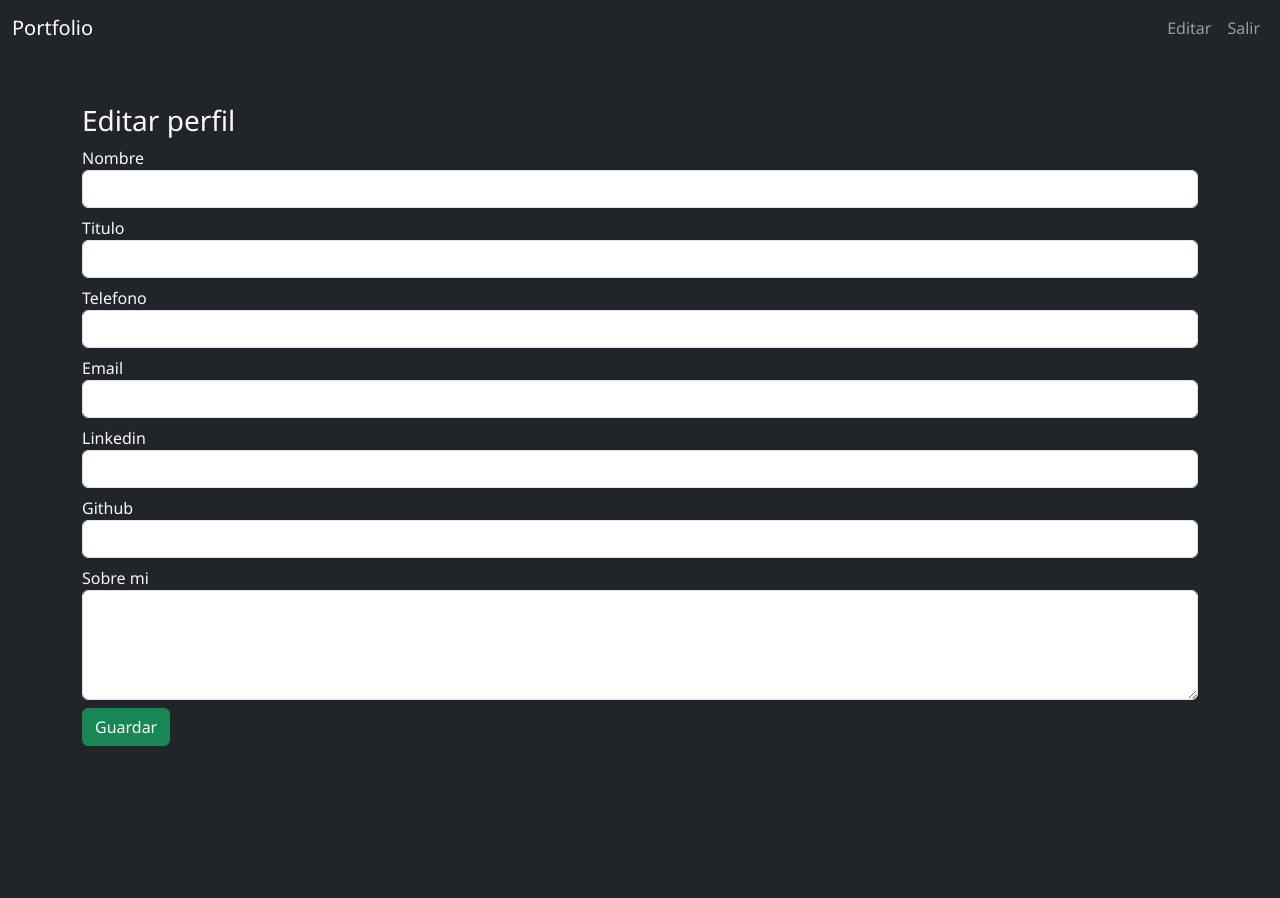
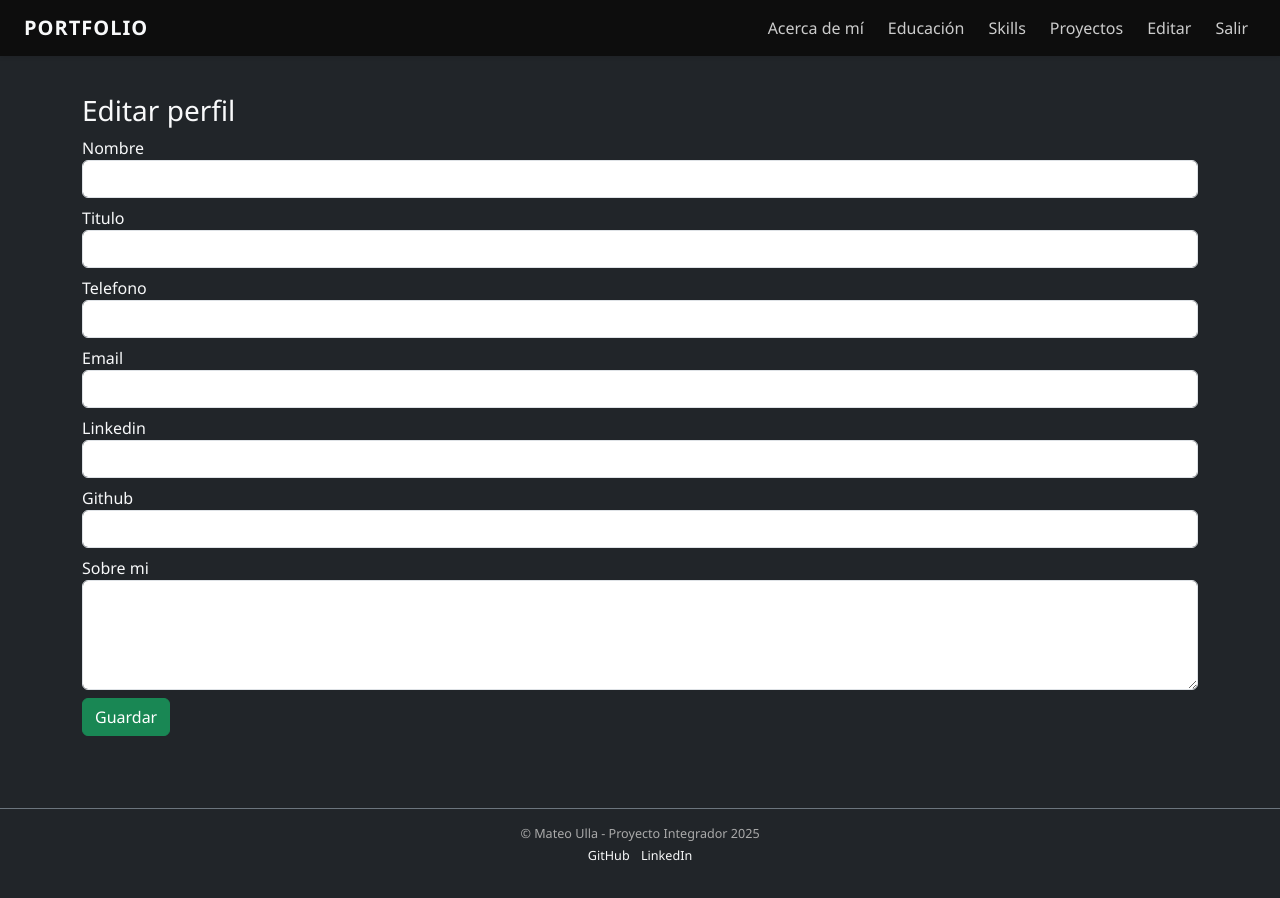
Before and after one commit to mateo-ulla/Proyecto-Integrador-Portfolio, a Flask app: page /admin in a window 1280 px wide. Before the commit the page ends 746 px from the top, so only its background shows below. Run offline with Flask 3, Linux system fonts and the light colour scheme; the visitor is signed in with stand-in values (Sample User, id 1); data comes from the database, SQL or seed files in the repository; some libraries are stand-ins or nearby versions.

Commit message:
CSS y Imagenes

```diff
--- a/static/css/custom.css
+++ b/static/css/custom.css
@@ -46,13 +46,56 @@
     .profile-img{ width: 140px; height:140px; }
   }
 
-  /* barras de progreso para skills */
-  .progress {
-    background-color: rgba(255,255,255,0.1);
-    border-radius: 5px;
-    overflow: hidden;
+/* barras de progreso: inicio 0 y transicion */
+.progress {
+  background-color: rgba(255,255,255,0.1);
+  border-radius: 5px;
+  overflow: hidden;
+  height: 8px;
+}
+
+.progress-bar {
+  width: 0% !important; /* forzar inicio en 0 aunque haya estilos previos */
+  background-color: #e6e6e6;
+  transition: width 1.2s cubic-bezier(.2,.8,.2,1); /* animacion suave */
+}
+
+/* clase que indica que la barra debe llenarse hasta --target-width */
+.progress-bar.fill {
+  width: var(--target-width) !important;
+}
+
+  footer {
+    color: #aaa;
+    font-size: 0.9rem;
   }
 
-  .progress-bar {
-    transition: width 1s ease;
+  footer a:hover {
+    text-decoration: underline;
+    color: #fff;
   }
+
+    /* navbar */
+  .navbar {
+    background-color: #0d0d0d !important;
+    transition: background-color 0.3s ease, box-shadow 0.3s ease;
+  }
+
+  .navbar-brand {
+    letter-spacing: 1px;
+  }
+
+  .navbar-nav .nav-link {
+    color: #ccc !important;
+    margin-left: 0.5rem;
+    transition: color 0.3s ease;
+  }
+
+  .navbar-nav .nav-link:hover {
+    color: #fff !important;
+  }
+
+  .navbar.fixed-top.scrolled {
+    background-color: #000 !important;
+    box-shadow: 0 2px 10px rgba(0,0,0,0.6);
+  }
--- a/static/js/main.js
+++ b/static/js/main.js
@@ -1 +1,59 @@
 // main.js
+// carga bootstrap y anima barras de progreso cuando entran en pantalla
+document.addEventListener('DOMContentLoaded', function() {
+
+  // cargar bootstrap si no existe
+  function loadScript(url, cb){
+    var s = document.createElement('script');
+    s.src = url;
+    s.async = true;
+    s.onload = function(){ if(cb) cb(); };
+    document.head.appendChild(s);
+  }
+  var bsUrl = 'https://cdn.jsdelivr.net/npm/bootstrap@5.3.2/dist/js/bootstrap.bundle.min.js';
+  if (typeof bootstrap === 'undefined') loadScript(bsUrl);
+
+  // funcion que anima una barra dada (lee data-target)
+  function animateBar(bar){
+    if (!bar) return;
+    var target = bar.getAttribute('data-target');
+    if (!target) return;
+    // segurizar el valor: numero entre 0 y 100
+    var val = parseInt(target, 10);
+    if (isNaN(val)) val = 0;
+    val = Math.max(0, Math.min(100, val));
+    // aplicar la variable css y la clase que la usa
+    bar.style.setProperty('--target-width', val + '%');
+    // un pequeño delay por estetica: escalonar la animacion si se desea
+    setTimeout(function(){ bar.classList.add('fill'); }, 50);
+  }
+
+  // usar IntersectionObserver si esta disponible
+  var bars = document.querySelectorAll('.progress-bar');
+  if ('IntersectionObserver' in window) {
+    var observer = new IntersectionObserver(function(entries, obs){
+      entries.forEach(function(entry){
+        if (entry.isIntersecting) {
+          animateBar(entry.target);
+          obs.unobserve(entry.target);
+        }
+      });
+    }, { threshold: 0.4 });
+
+    bars.forEach(function(b){ observer.observe(b); });
+
+    // fallback: si despues de 3s todavia no se animaron (por algun motivo), animar todas
+    setTimeout(function(){
+      bars.forEach(function(b){
+        if (!b.classList.contains('fill')) animateBar(b);
+      });
+    }, 3000);
+
+  } else {
+    // si no hay observer, animar todas despues de short delay
+    setTimeout(function(){
+      bars.forEach(function(b){ animateBar(b); });
+    }, 200);
+  }
+
+});
--- a/templates/partials/footer.html
+++ b/templates/partials/footer.html
@@ -1,3 +1,11 @@
-<footer class="mt-5">
-    <div class="text-center small text-muted">© {{ personal.name if personal else 'portfolio' }} - Proyecto Integrador</div>
-  </footer>
+<footer class="mt-5 py-3 bg-dark border-top border-secondary">
+  <div class="container text-center">
+    <p class="mb-1 text small">
+      © {{ personal.name if personal else 'Portfolio' }} - Proyecto Integrador 2025
+    </p>
+    <p class="small">
+      <a href="{{ personal.github }}" target="_blank" class="text-light text-decoration-none me-2">GitHub</a>
+      <a href="{{ personal.linkedin }}" target="_blank" class="text-light text-decoration-none">LinkedIn</a>
+    </p>
+  </div>
+</footer>
--- a/templates/partials/nav.html
+++ b/templates/partials/nav.html
@@ -1,18 +1,33 @@
-<nav class="navbar navbar-expand-lg navbar-dark bg-dark mb-4">
-    <div class="container-fluid">
-      <a class="navbar-brand" href="{{ url_for('index') }}">Portfolio</a>
-      <button class="navbar-toggler" type="button" data-bs-toggle="collapse" data-bs-target="#navmenu">
+<nav class="navbar navbar-expand-lg navbar-dark bg-dark shadow-sm fixed-top">
+  <div class="container-fluid px-4">
+    <!-- nombre / logo -->
+    <a class="navbar-brand fw-bold text-uppercase" href="{{ url_for('index') }}">
+      <span class="text-light">Portfolio</span>
+    </a>
+
+    <!-- boton hamburguesa -->
+    <button class="navbar-toggler" type="button" data-bs-toggle="collapse" data-bs-target="#navmenu" aria-controls="navmenu" aria-expanded="false" aria-label="Toggle navigation">
       <span class="navbar-toggler-icon"></span>
     </button>
-      <div class="collapse navbar-collapse" id="navmenu">
-        <ul class="navbar-nav ms-auto">
+
+    <!-- links -->
+    <div class="collapse navbar-collapse justify-content-end" id="navmenu">
+      <ul class="navbar-nav mb-2 mb-lg-0">
+        <li class="nav-item"><a class="nav-link" href="#about">Acerca de mí</a></li>
+        <li class="nav-item"><a class="nav-link" href="#education">Educación</a></li>
+        <li class="nav-item"><a class="nav-link" href="#skills">Skills</a></li>
+        <li class="nav-item"><a class="nav-link" href="#projects">Proyectos</a></li>
+
         {% if session.get('admin') %}
-            <li class="nav-item"><a class="nav-link" href="{{ url_for('admin_edit') }}">Editar</a></li>
-            <li class="nav-item"><a class="nav-link" href="{{ url_for('logout') }}">Salir</a></li>
+          <li class="nav-item"><a class="nav-link text-warning" href="{{ url_for('admin_edit') }}">Editar</a></li>
+          <li class="nav-item"><a class="nav-link text-danger" href="{{ url_for('logout') }}">Salir</a></li>
         {% else %}
-            <li class="nav-item"><a class="nav-link" href="{{ url_for('login') }}">Iniciar Sesion</a></li>
+          <li class="nav-item"><a class="nav-link" href="{{ url_for('login') }}">Iniciar Sesión</a></li>
         {% endif %}
       </ul>
     </div>
   </div>
 </nav>
+
+<!-- separador para compensar el navbar fijo -->
+<div style="height:70px;"></div>
```
Also changed, not shown: templates/index.html (+92 -9 lines), static/uploads/app_cobro.jpg (added), static/uploads/aula_virtual.jpg (added), static/uploads/copa_renault.jpg (added), static/uploads/portfolio_web.jpg (added), static/uploads/taller_mecanico.jpg (added). Lines whose indentation alone changed are shown as unchanged.
